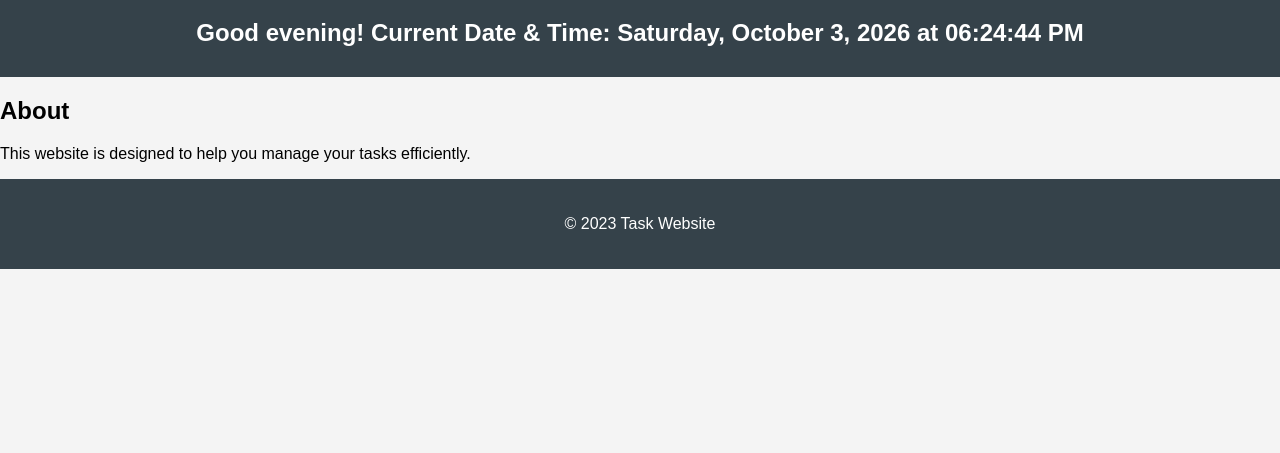
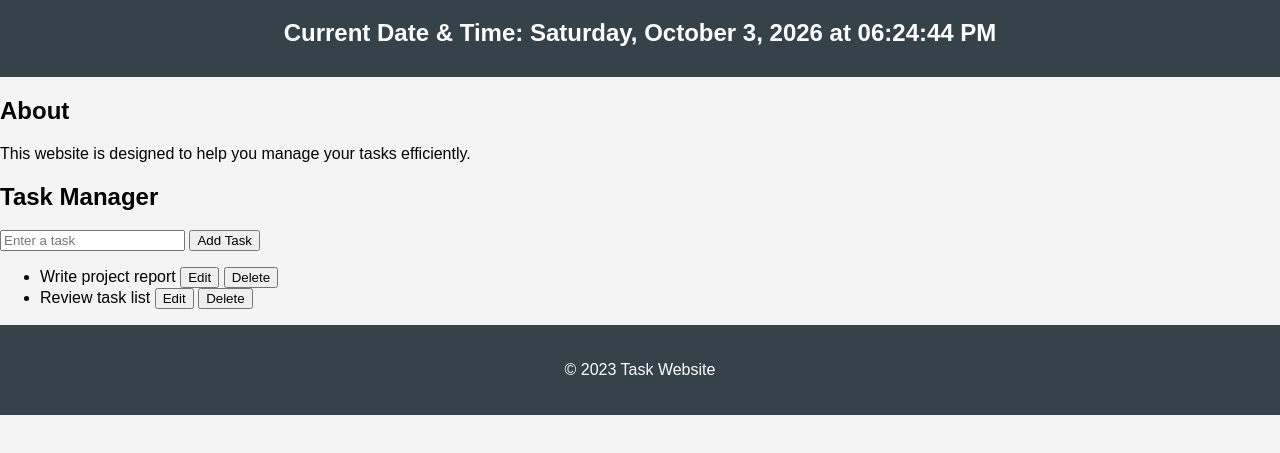
Before and after one commit to sajid-rh/team-task-tracker, a website: page src/index.html in a window 1280 px wide. Shown: the part 71-524 px from the top of the page. Drawn offline with Linux system fonts and the light colour scheme.

Commit message:
add task editing feature

```diff
--- a/src/index.html
+++ b/src/index.html
@@ -17,6 +17,17 @@
             <h2>About</h2>
             <p>This website is designed to help you manage your tasks efficiently.</p>
         </section>
+
+        <section>
+            <h2>Task Manager</h2>
+
+            <form id="task-form">
+                <input type="text" id="task-input" placeholder="Enter a task" required>
+                <button type="submit">Add Task</button>
+            </form>
+
+            <ul id="task-list"></ul>
+        </section>
     </main>
 
     <footer>
--- a/src/js/main.js
+++ b/src/js/main.js
@@ -1,3 +1,12 @@
+let tasks = [
+    { id: 1, text: "Write project report" },
+    { id: 2, text: "Review task list" }
+];
+
+const taskForm = document.getElementById("task-form");
+const taskInput = document.getElementById("task-input");
+const taskList = document.getElementById("task-list");
+
 function updateDateTime() {
     const now = new Date();
     const formatted = now.toLocaleString("en-US", {
@@ -16,40 +25,58 @@ function updateDateTime() {
     }
 }
 
-updateDateTime();
-setInterval(updateDateTime, 1000);
+function renderTasks() {
+    taskList.innerHTML = "";
 
-function getGreeting() {
-    const hour = new Date().getHours();
-
-    if (hour >= 5 && hour < 12) {
-        return "Good morning";
-    } else if (hour >= 12 && hour < 17) {
-        return "Good afternoon";
-    } else if (hour >= 17 && hour < 21) {
-        return "Good evening";
-    } else {
-        return "Good night";
-    }
+    tasks.forEach(task => {
+        const li = document.createElement("li");
+        li.innerHTML = `
+            <span>${task.text}</span>
+            <button data-action="edit" data-id="${task.id}">Edit</button>
+            <button data-action="delete" data-id="${task.id}">Delete</button>
+        `;
+        taskList.appendChild(li);
+    });
 }
 
-function updateDateTime() {
-    const now = new Date();
-    const formatted = now.toLocaleString("en-US", {
-        weekday: "long",
-        year: "numeric",
-        month: "long",
-        day: "numeric",
-        hour: "2-digit",
-        minute: "2-digit",
-        second: "2-digit"
+taskForm.addEventListener("submit", function (event) {
+    event.preventDefault();
+
+    const text = taskInput.value.trim();
+    if (!text) return;
+
+    tasks.push({
+        id: Date.now(),
+        text
     });
 
-    const heading = document.getElementById("datetime-heading");
-    if (heading) {
-        heading.textContent = `${getGreeting()}! Current Date & Time: ${formatted}`;
+    taskInput.value = "";
+    renderTasks();
+});
+
+taskList.addEventListener("click", function (event) {
+    const action = event.target.dataset.action;
+    const id = Number(event.target.dataset.id);
+
+    if (!action) return;
+
+    if (action === "delete") {
+        tasks = tasks.filter(task => task.id !== id);
+        renderTasks();
     }
-}
+
+    if (action === "edit") {
+        const task = tasks.find(item => item.id === id);
+        if (!task) return;
+
+        const newText = prompt("Edit task:", task.text);
+        if (newText !== null && newText.trim() !== "") {
+            task.text = newText.trim();
+            renderTasks();
+        }
+    }
+});
 
 updateDateTime();
 setInterval(updateDateTime, 1000);
+renderTasks();
```
